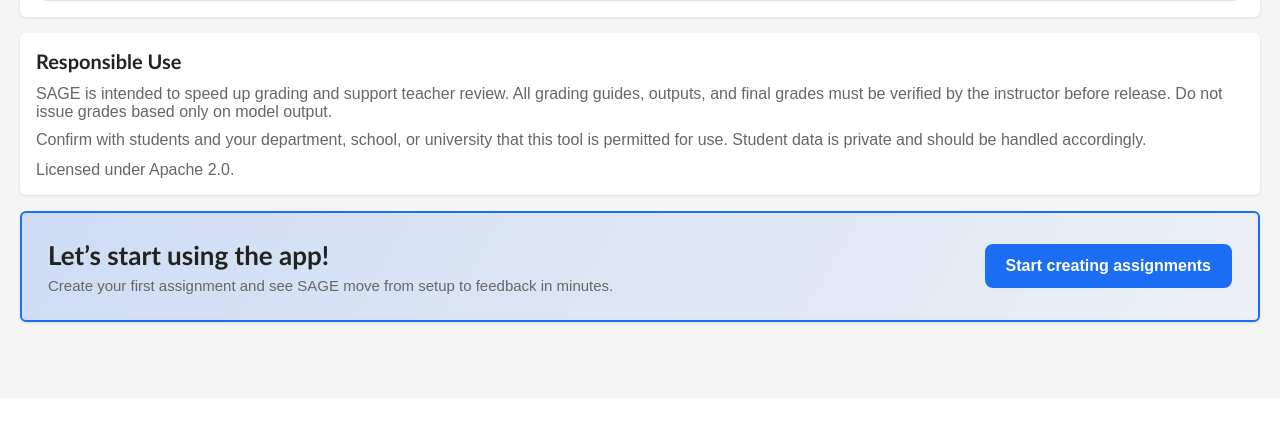
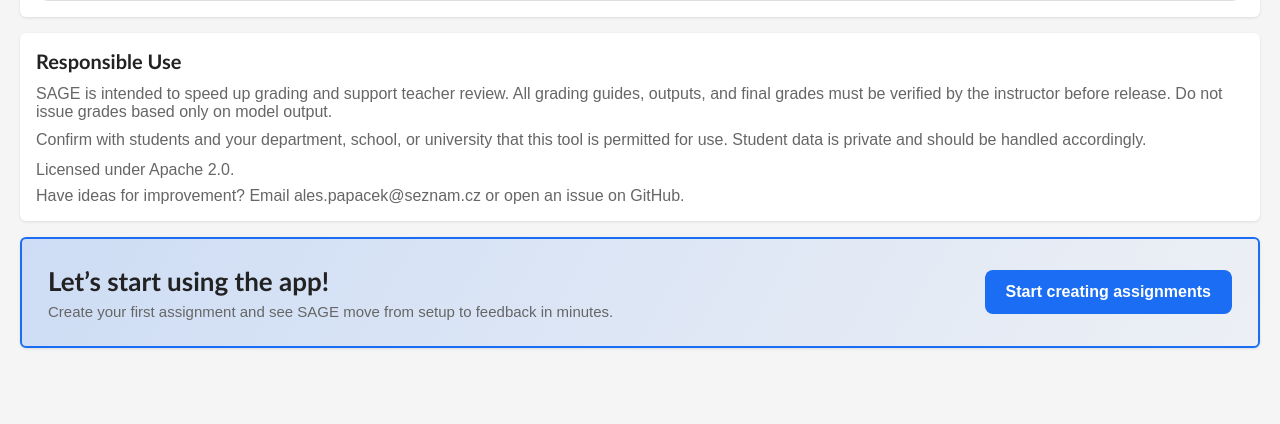
Before and after one commit to ampapacek/SAGE, a Flask app: page / in a window 1280 px wide. Shown: the part 3027-3451 px from the top of the page. Before the commit the page ends 3351 px from the top, so only its background shows below. Run offline with Flask 3, Linux system fonts and the light colour scheme; some libraries are stand-ins or nearby versions.

Commit message:
Add ideas note and contributing section

```diff
--- a/app.py
+++ b/app.py
@@ -312,6 +312,7 @@ TRANSLATIONS = {
             "for use. Student data is private and should be handled accordingly."
         ),
         "license_notice": "Licensed under Apache 2.0.",
+        "ideas_note": "Have ideas for improvement? Email ales.papacek@seznam.cz or open an issue on GitHub.",
     },
     "cs": {
         "nav_back": "Zpět",
@@ -544,6 +545,7 @@ TRANSLATIONS = {
             "povolený k použití. Studentská data jsou soukromá a je nutné s nimi tak zacházet."
         ),
         "license_notice": "Licencováno pod Apache 2.0.",
+        "ideas_note": "Máte nápad na zlepšení? Napište na ales.papacek@seznam.cz nebo založte issue na GitHubu.",
     },
 }
 _SETTINGS_FIELDS = [
--- a/templates/index.html
+++ b/templates/index.html
@@ -499,6 +499,7 @@
     <p class="feature-text">{{ t('responsible_use_p1') }}</p>
     <p class="feature-text" style="margin-top: 10px;">{{ t('responsible_use_p2') }}</p>
     <p class="helper-text" style="margin-top: 12px;">{{ t('license_notice') }}</p>
+    <p class="helper-text" style="margin-top: 8px;">{{ t('ideas_note') }}</p>
   </div>
 
   <div class="card cta-card">
```
Also changed, not shown: README.md.
